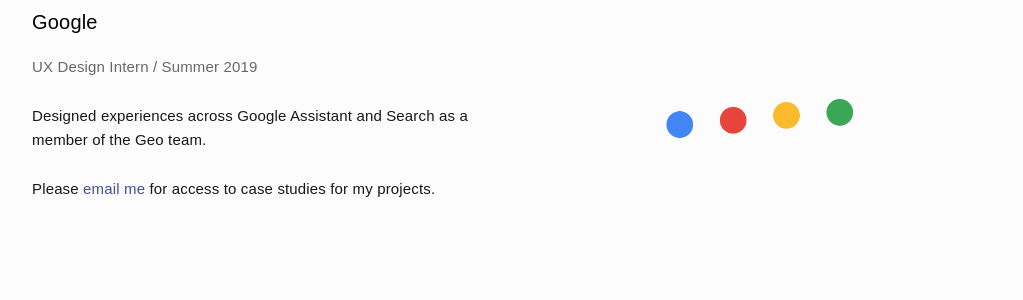
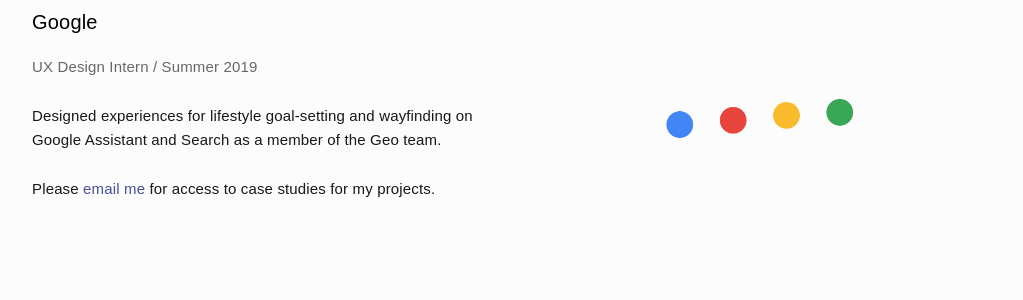
Before and after one commit to michaelhuangmk/michaelhuangmk.github.io, a Jekyll site: the page built from index.md, in a window 1280 px wide. Shown: the part 1509-1809 px from the top of the page, without its empty margins (128-1151 px from the left). Built offline with Jekyll 4.4.1, drawn with Linux system fonts in a browser that asks for light colours; some web fonts are replaced; our own code applies the rules of GitHub Pages for plain Markdown files; some of the changed text lies outside the part shown.

```diff
--- a/_layouts/home.html
+++ b/_layouts/home.html
@@ -38,7 +38,7 @@ layout: default
           <div class="six columns">
             <h3>Google</h3>
             <p class="u-grey">UX Design Intern / Summer 2019</p>
-            <p>Designed experiences across Google Assistant and Search as a member of the Geo team.</p>
+            <p>Designed experiences for lifestyle goal-setting and wayfinding on Google Assistant and Search as a member of the Geo team.</p>
             <p>Please <a class="u-darkblue" href="mailto:mh999@cornell.edu">email me</a> for access to case studies for my projects.</p>
 <!--            <a class="button" href="/google/">Read more</a>-->
           </div>
@@ -81,9 +81,9 @@ layout: default
           <div class="six columns">
             <h3>IBM</h3>
             <p class="u-grey">Product Design Intern / Summer 2018</p>
-            <p>Collaborated cross-functionally to conceptualize and prototype an internal team management tool for IBM design directors.</p>
+            <p>Collaborated cross-functionally to conceptualize and prototype an internal management tool for IBM design directors.</p>
             <p>Presented concept to stakeholders in the Patterns design program, as well as IBM's VP of Design.</p>
-            <p>Please <a class="u-darkblue" href="mailto:mh999@cornell.edu">email me</a> for access to the case study for my project.</p>
+            <p>Please <a class="u-darkblue" href="mailto:mh999@cornell.edu">email me</a> for access to case studies for my project.</p>
           </div>
           <div class="six columns">
               <img id="ibm" src="/resources/ibm.png" alt="IBM"/>
@@ -124,8 +124,8 @@ layout: default
             <h3>Cornell Computing &amp; Information Sciences</h3>
             <p class="u-grey">Designer &amp; Developer / Summer 2017 - Spring 2018</p>
             <p>I worked in a team of 3 designers to build a personal finance tool for farmers in Peru to visualize and interact with their cost data, towards making more informed investment decisions.</p>
-            <p>This project involved an end-to-end design process, from research and iterative developement to product launch and on-site usability testing in Peru.</p>
-            <p>In collaboration with Fair Trade USA. Findings from this project were published at ACM <a class="u-darkblue" target="_blank" href="https://dl.acm.org/citation.cfm?doid=3170427.3188508">CHI</a> and <a class="u-darkblue" target="_blank" href="https://dl.acm.org/citation.cfm?doid=3290265.3274418">CSCW</a>.</p>
+            <p>This project involved an end-to-end design process, from research and iterative development to product launch and on-site usability testing in Peru.</p>
+            <p>Findings from this project were published at ACM <a class="u-darkblue" target="_blank" href="https://dl.acm.org/citation.cfm?doid=3170427.3188508">CHI</a> and <a class="u-darkblue" target="_blank" href="https://dl.acm.org/citation.cfm?doid=3290265.3274418">CSCW</a>.</p>
             <a class="button" target="_blank" href="https://medium.com/@mkhuang/what-designers-can-learn-from-and-do-for-smallholder-coffee-farmers-part-i-3b24dce6f425">Read more</a>
           </div>
           <div class="six columns">
@@ -153,7 +153,7 @@ layout: default
               <h3>Life Changing Labs</h3>
               <p class="u-grey">Designer / Summer 2017</p>
               <p>Freelanced and produced visual assets for Lokals, a travel startup connecting tourists to excursions led by local residents.</p>
-              <p>Deliverables for this project included high-fidelity mockups of the landing page and traveler/guide user flows, in addition to a prototype of the onboarding experience.</p>
+              <p>I created high-fidelity mockups of the landing page and traveler/guide user flows, and prototyped onboarding experiences for both groups.</p>
               <a class="button" target="_blank" href="https://blog.prototypr.io/lokals-designing-experiences-for-travel-28a5c43fa523">Read more</a>
             </div>
             <div class="six columns">
--- a/css/style.css
+++ b/css/style.css
@@ -100,7 +100,9 @@ img {
 
 #lokals {
     box-shadow: 0 0 0 0 rgba(0,0,0,0.12), 0 9px 25px 1px rgba(0,0,0,0.12), 0 10px 45px 0 rgba(0,0,0,0.12);
-    margin-top: 20px;
+}
+
+#rc {
 }
 
 #coffee {
@@ -112,8 +114,8 @@ img {
 }
 
 #eatery {
-    margin-top: 40px;
-    width: 20em;
+    margin-top: 30px;
+    width: 22em;
 }
 
 
@@ -126,10 +128,6 @@ img {
 #callbaxx {
     margin-top: 40px;
     width: 25em;
-}
-
-#rc {
-    margin-top: 20px;
 }
 
 #ibm {
```
Also changed, not shown: other parts of _layouts/home.html (+5 -5 lines), _layouts/about.html (+4 -3 lines).
